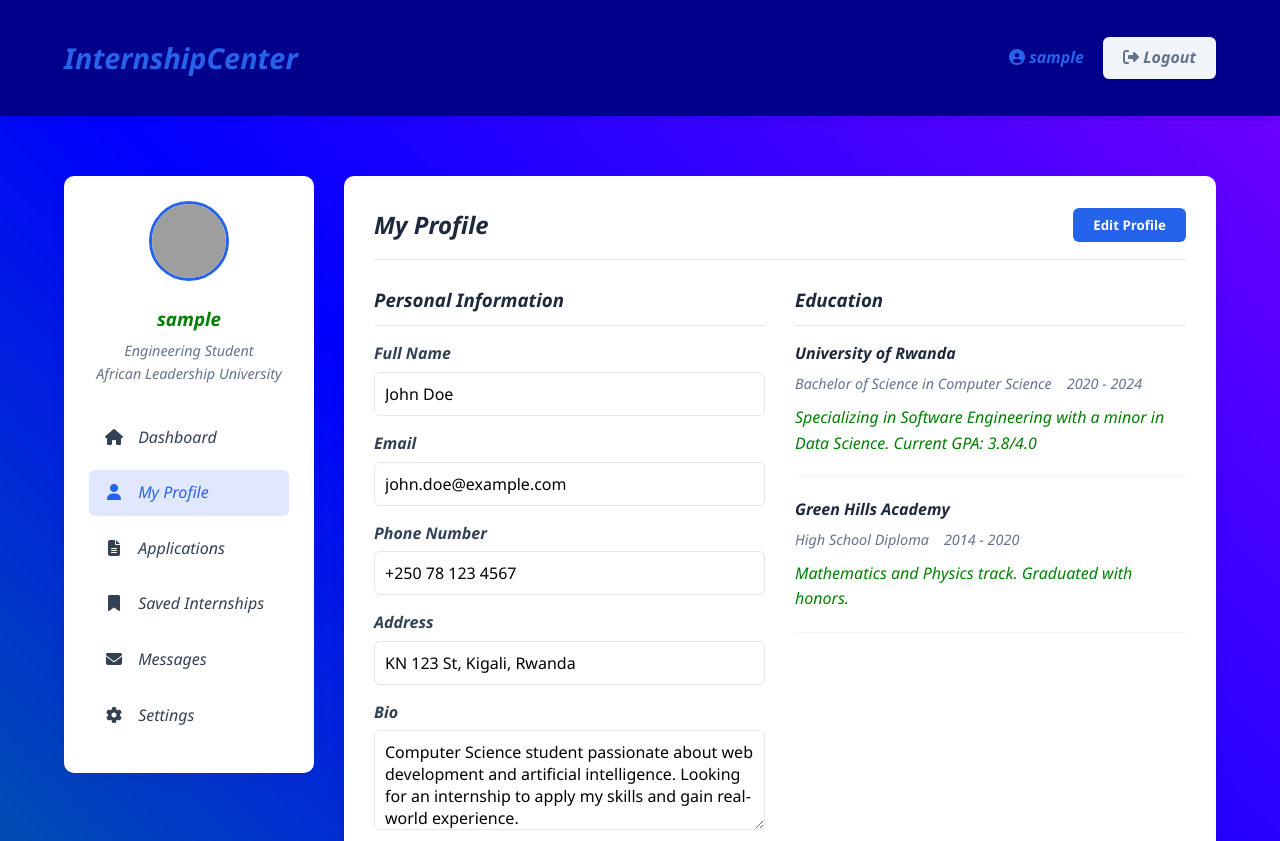
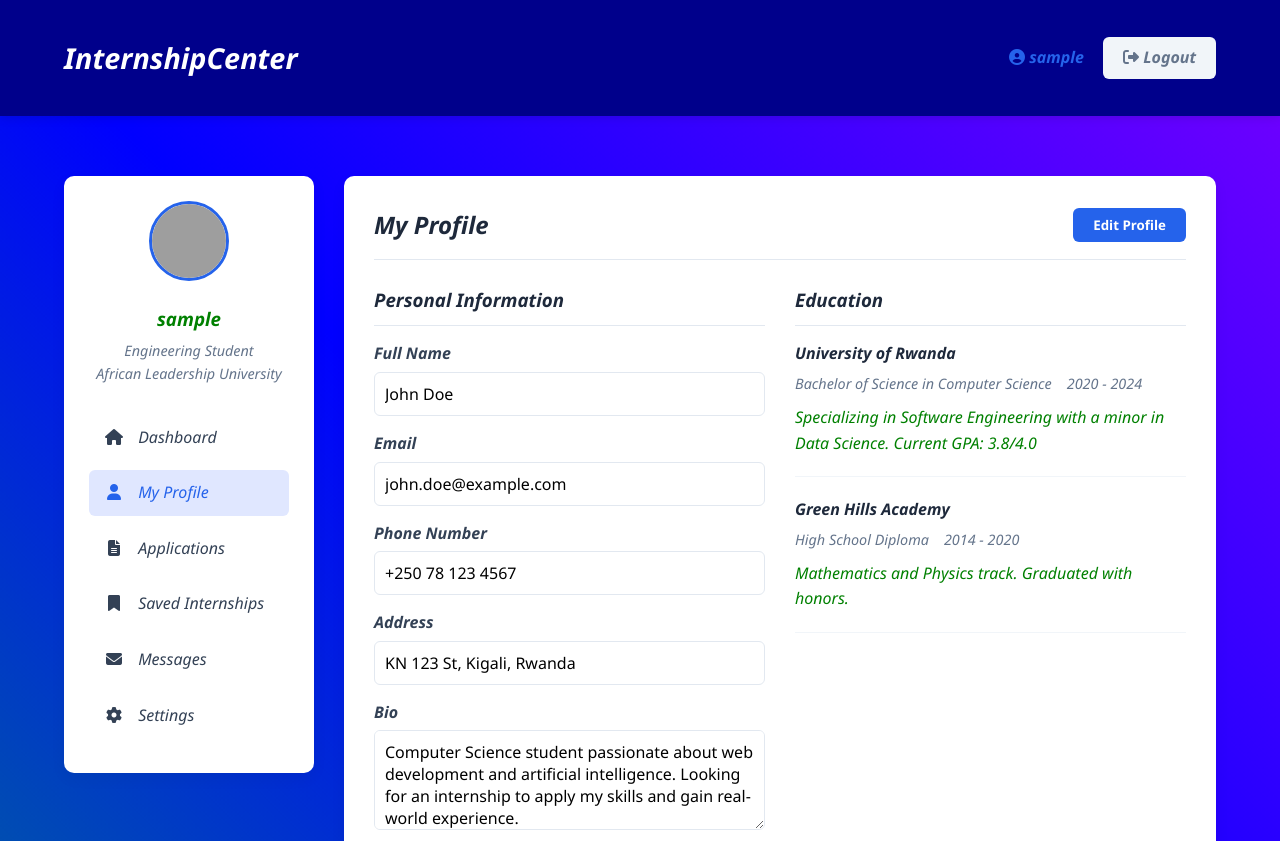
Before and after one commit to maxonjr/internship-linkage-system2, a plain HTML site: page profile.html in a window 1280 px wide. Shown: the top 841 px of the page. Drawn offline with Linux system fonts and the light colour scheme; sample sign-in values are in the browser's storage; grey boxes are pictures that could not be loaded.

Commit message:
Update profile.html

```diff
--- a/profile.html
+++ b/profile.html
@@ -58,7 +58,7 @@
         .logo {
             font-size: 1.8rem;
             font-weight: 700;
-            color: #2563eb;
+            color: white;
             text-decoration: none;
         }
 
```
